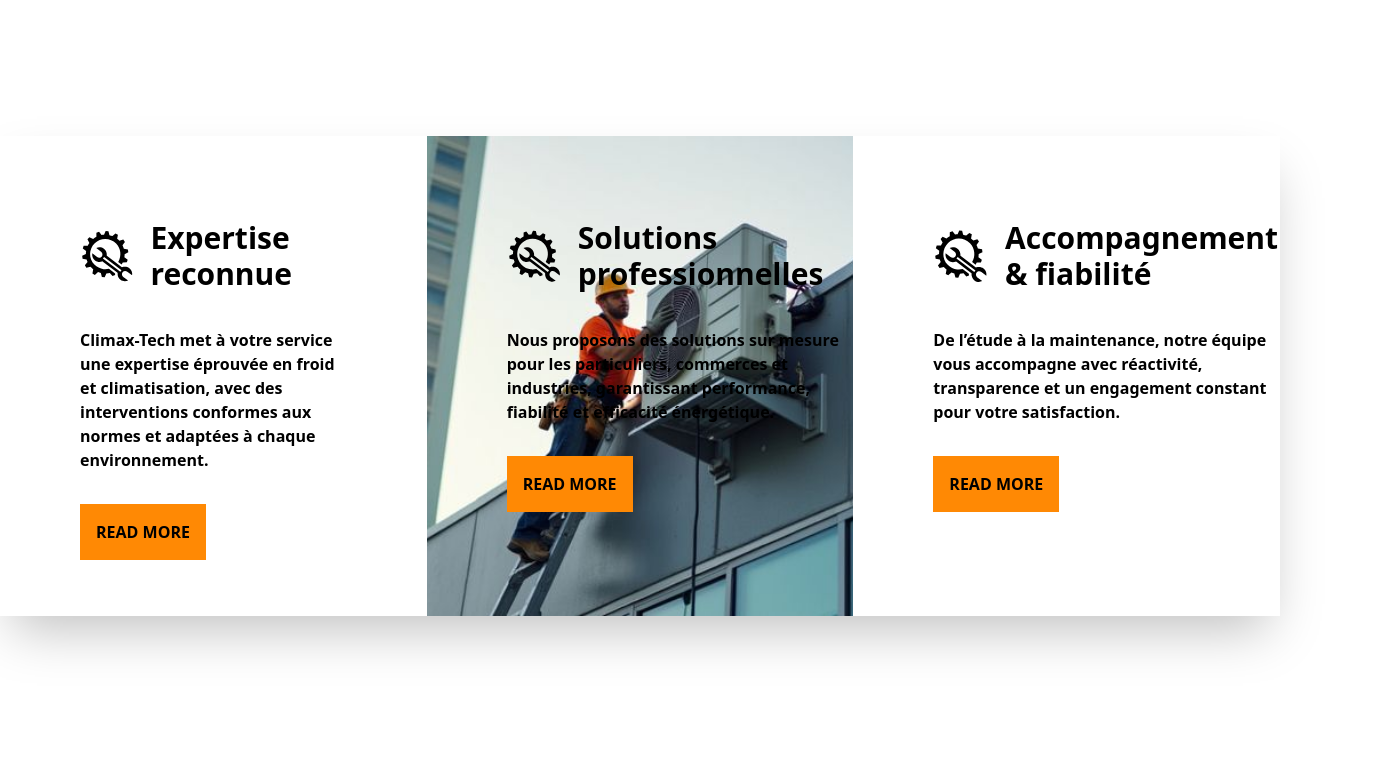
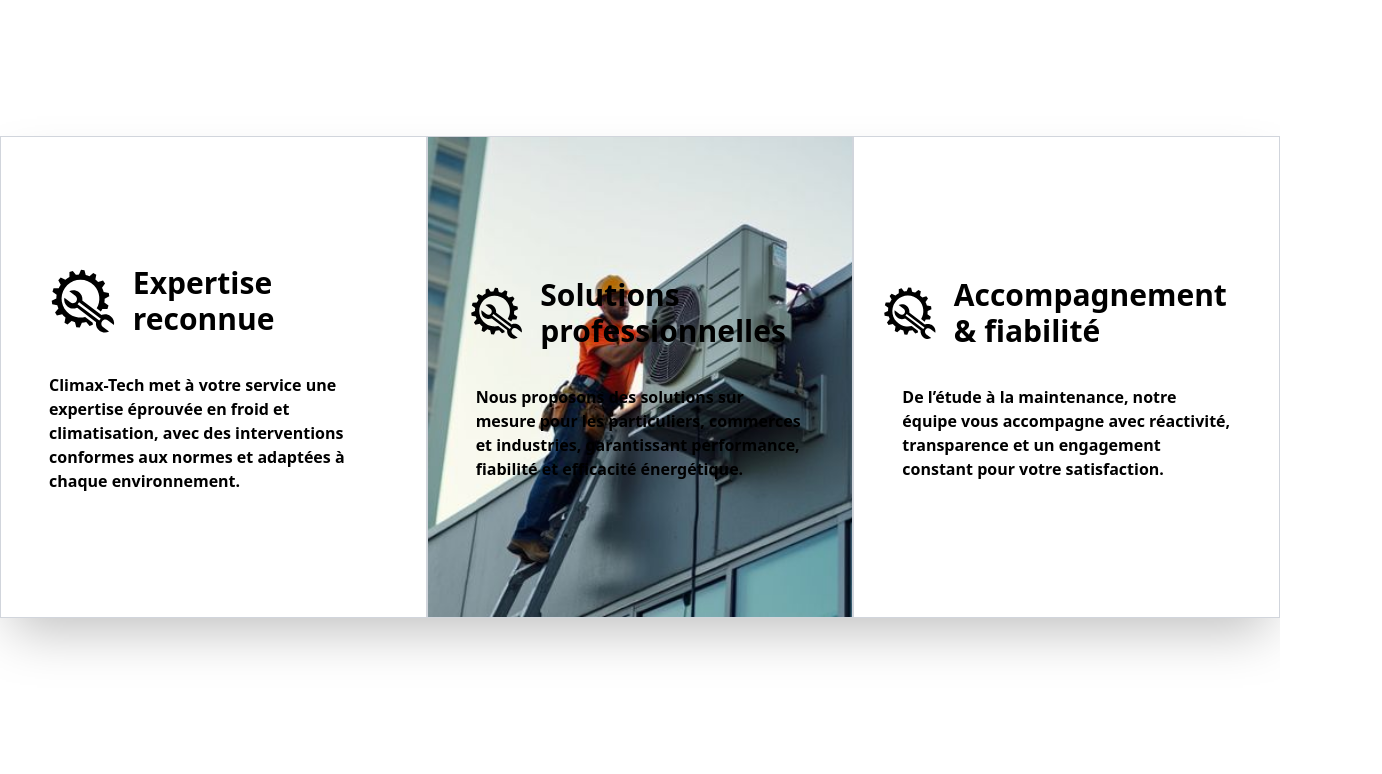
Before and after one commit to migueldams/projet-climax, a React (Vite) app: page /about in a window 1280 px wide. Shown: the part 820-1594 px from the top of the page, 1382 px wide, since content can reach past the window. Built offline with nearby package versions, Linux system fonts and the light colour scheme; grey boxes are pictures that could not be loaded.

Commit message:
finished with about page

```diff
--- a/src/pages/About/AboutCom.tsx
+++ b/src/pages/About/AboutCom.tsx
@@ -62,12 +62,11 @@ function AboutCom() {
                 </div>
             </div>
 
-            <div className='w-full h-120 shadow-2xl flex flex-col md:grid grid-cols-3 '>
+            <div className='w-full shadow-2xl flex flex-col md:grid md:grid-cols-3 justify-center items-center'>
                 {AboutI.map((Ab, i) => (
-                    <div key={i} ref={useEbout} className='relative w-full hover:text-white group transition-all duration-500 '>
-                        <img className={`${i === 1 ? '' : 'rotate-y-90'} w-full h-120 absolute object-cover transition-all duration-500  group-hover:rotate-y-0 z-1`} src={Ab.image} alt="" />
-                        <div className='absolute w-full h-120 z-10 hidden group-hover:block top-0 bg-[rgba(0,0,0,0.5)] '></div>
-                        <div className='absolute z-20 p-20 space-y-8 '>
+                    <div key={i} ref={useEbout} className='relative w-full hover:text-white max-[600px]:text-white group transition-all duration-500 h-fit border border-gray-300'>
+                        <div className='absolute w-full h-120 z-10 min-[600px]:hidden group-hover:block top-0 bg-[rgba(0,0,0,0.5)] '></div>
+                        <div className='absolute z-20 p-12 space-y-8 h-full w-full flex flex-col justify-center items-center'>
                             <div className='flex gap-4 items-center'>
                                 <Ab.icon size={80} />
                                 <p className='font-bold text-3xl'>{Ab.title} </p>
@@ -75,8 +74,8 @@ function AboutCom() {
                             <div className='space-y-10 font-semibold'>
                                 {Ab.content}
                             </div>
-                            <button className='bg-orange-400 p-4 font-semibold'>READ MORE</button>
                         </div>
+                        <img className={`${i === 1 ? '' : 'min-[600px]:rotate-y-90'} w-full h-120  object-cover transition-all duration-500  group-hover:rotate-y-0 z-1`} src={Ab.image} alt="" />
                     </div>
                 ))}
             </div>
--- a/src/pages/Service/serviceCom.tsx
+++ b/src/pages/Service/serviceCom.tsx
@@ -52,7 +52,6 @@ function serviceCom() {
                                     <p className='font-semibold md:hidden lg:flex'>{tab.label} </p>
                                 </div>
                                 <hr />
-                                <button className='text-orange-400 under-line'>GetStarted</button>
                             </div>
                         </div>
                     ))}
@@ -79,8 +78,8 @@ function serviceCom() {
                     </div>
                 </div>
             </div>
-            <div className='xl:w-2/3 gl:w-4/5 w-full grid grid-cols-1 md:grid-cols-2 px-10 md:px-0 items-center gap-4 my-10 py-20 border-t-2 '>
-                <div className='w-full px-10 flex items-center gap-4'>
+            <div className='xl:w-2/3 gl:w-4/5 w-full grid grid-cols-1 md:grid-cols-2 px-10 max-[600px]:px-0 md:px-0 items-center gap-4 my-10 py-20 border-t-2 '>
+                <div className='w-full px-10 max-[600px]:px-2 flex items-center gap-4 border max-[600px]:flex-col'>
                     <MessageCircle size={40} />
                     <div className=''>
                         <p className='font-bold text-2xl'>Abonnez-vous à notre Newsletter</p>
```
